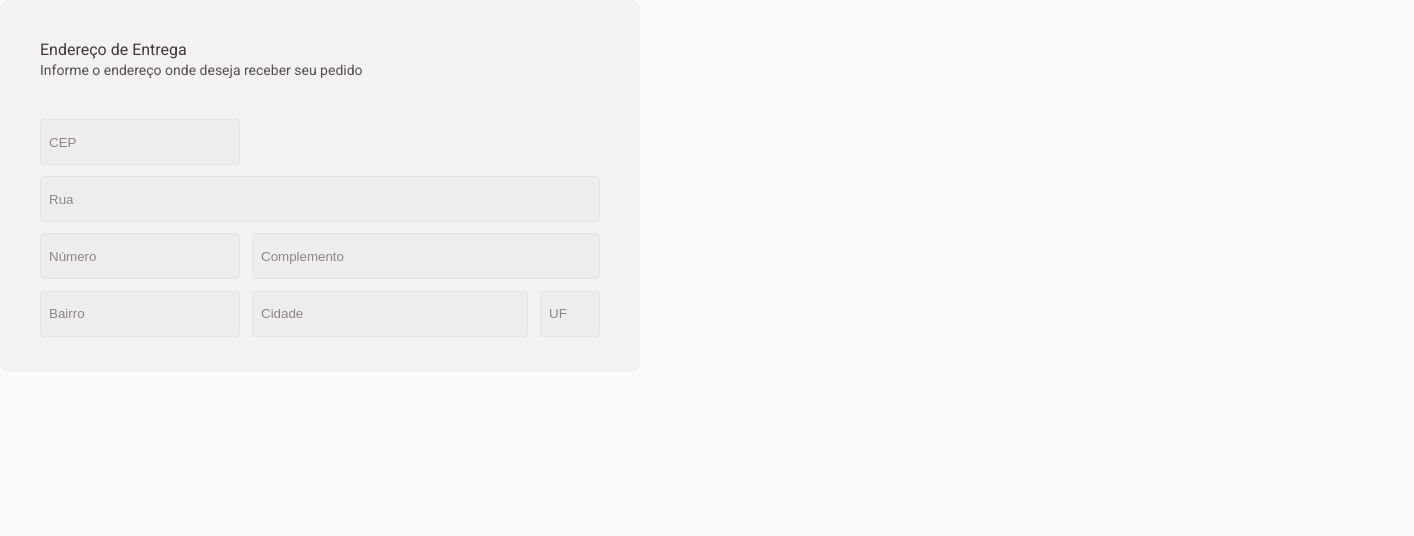
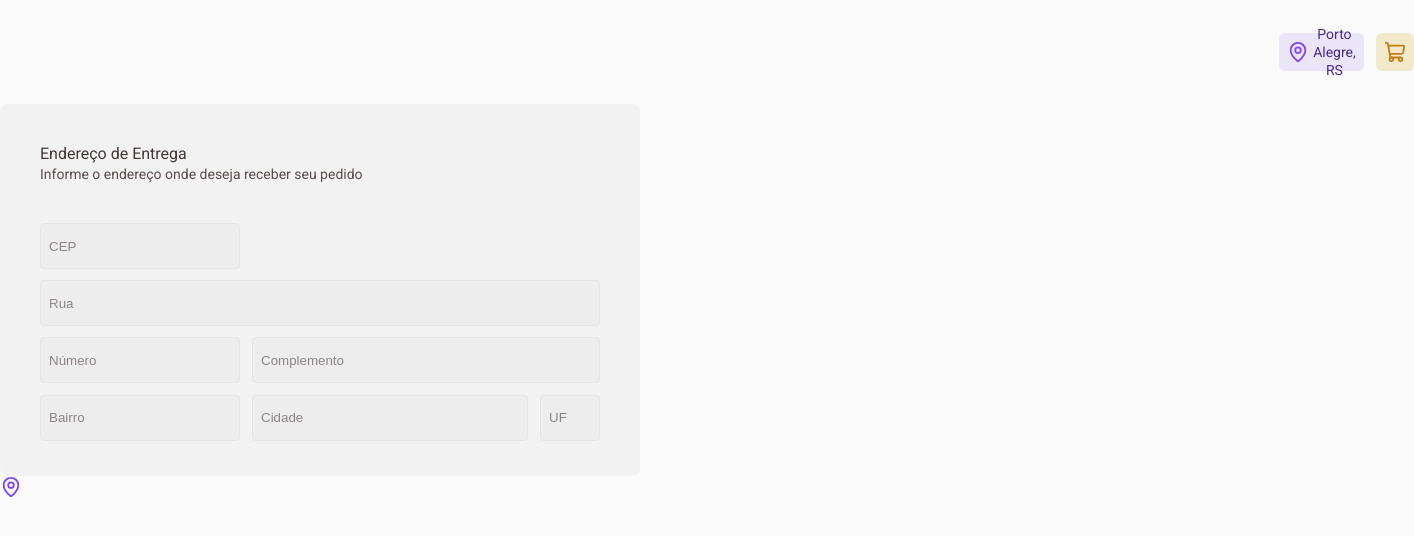
Before and after one commit to YasminFerrariDias/coffeeDelivery, a React (Vite) app: page / in a window 1280 px wide. Shown: the top 536 px of the page, 1414 px wide, since content can reach past the window. Built offline with nearby package versions, Linux system fonts and the light colour scheme.

Commit message:
Criação do componente Icon e atualização no componente Button

```diff
--- a/src/App.tsx
+++ b/src/App.tsx
@@ -2,6 +2,8 @@ import { ThemeProvider } from 'styled-components'
 import { GlobalStyle } from './styles/global'
 import { defaultTheme } from './styles/themes/default'
 import { AddressCard } from './components/AddressCard'
+import { IconComponent } from './components/IconComponent'
+import { Header } from './components/Header'
 {/*import { Home } from './pages/Home'*/}
 
 export function App() {
@@ -9,7 +11,10 @@ export function App() {
     <ThemeProvider theme={defaultTheme}>
       {/*<Home />*/}
 
+      <Header />
+
       <AddressCard />
+      <IconComponent icon='MapPin' ColorIcon='purple'/>
 
       <GlobalStyle />
     </ThemeProvider>
--- a/src/components/Button/index.tsx
+++ b/src/components/Button/index.tsx
@@ -1,26 +1,20 @@
-import { ShoppingCart, MapPin } from 'lucide-react';
 import { ButtonContainer } from './styles';
 import type { ComponentProps } from 'react';
 import { Text } from '../Text'
 import type { DefaultTheme } from 'styled-components/dist/types';
+import { IconComponent } from '../IconComponent';
 
 type TextProps = ComponentProps<typeof Text>
+type IconProps = ComponentProps<typeof IconComponent>
 
-interface ButtonProps extends TextProps {
-  icon: 'ShoppingCart' | 'MapPin',
-  ColorIcon: keyof DefaultTheme
+interface ButtonProps extends TextProps, IconProps {
   ColorVariant: keyof DefaultTheme
 }
 
-export function Button({ icon, ColorVariant, ColorIcon,  $variant, color, text }: ButtonProps) {
-  const Icon = {
-    ShoppingCart,
-    MapPin,
-  }[icon]
-
+export function Button({ ColorVariant, icon, ColorIcon, $variant, color, text, }: ButtonProps) {
   return (
-    <ButtonContainer $ColorVariant={ColorVariant} $ColorIcon={ColorIcon}>
-      <Icon size={22} />
+    <ButtonContainer $ColorVariant={ColorVariant}>
+      <IconComponent icon={icon} ColorIcon={ColorIcon} />
       {text && (
         <Text
           color={color}
--- a/src/components/Button/styles.ts
+++ b/src/components/Button/styles.ts
@@ -3,7 +3,6 @@ import type { DefaultTheme } from "styled-components/dist/types";
 
 interface ButtonContainerProps {
   $ColorVariant: keyof DefaultTheme
-  $ColorIcon: keyof DefaultTheme
 }
 
 export const ButtonContainer = styled.button<ButtonContainerProps>`
@@ -19,5 +18,4 @@ export const ButtonContainer = styled.button<ButtonContainerProps>`
   border: none;
 
   background: ${(props) => props.theme[props.$ColorVariant]};
-  color: ${(props) => props.theme[props.$ColorIcon]}
 `;
--- /dev/null
+++ b/src/components/IconComponent/index.tsx
@@ -0,0 +1,21 @@
+import { MapPin, ShoppingCart } from "lucide-react";
+import { IconComponentContainer } from "./styles";
+import type { DefaultTheme } from "styled-components/dist/types";
+
+interface IconComponentProps {
+  icon: 'ShoppingCart' | 'MapPin',
+  ColorIcon: keyof DefaultTheme
+}
+
+export function IconComponent({ icon, ColorIcon }: IconComponentProps) {
+  const Icon = {
+    ShoppingCart,
+    MapPin,
+  }[icon]
+
+  return (
+    <IconComponentContainer $ColorIcon={ColorIcon}>
+      <Icon size={22} />
+    </IconComponentContainer>
+  )
+}
--- /dev/null
+++ b/src/components/IconComponent/styles.ts
@@ -0,0 +1,10 @@
+
+import styled, { type DefaultTheme } from "styled-components";
+
+interface IconComponentContainerProps{
+  $ColorIcon: keyof DefaultTheme
+}
+
+export const IconComponentContainer  = styled.div<IconComponentContainerProps>`
+  color: ${(props) => props.theme[props.$ColorIcon]}
+`
```
